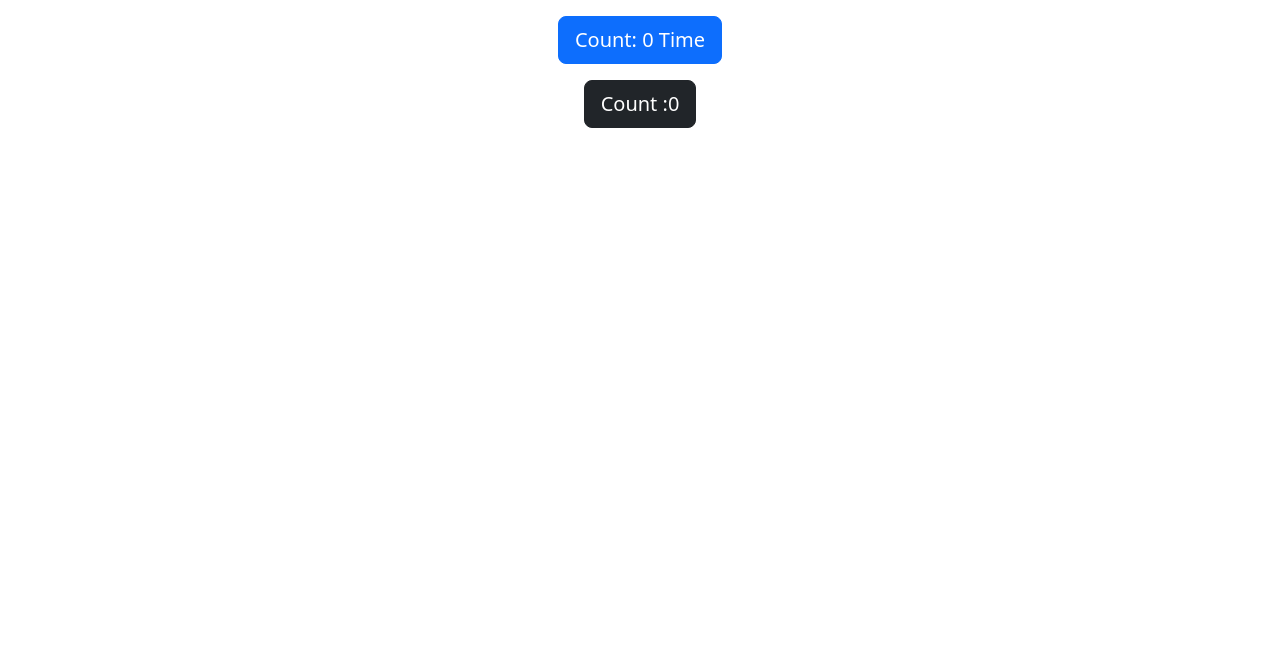
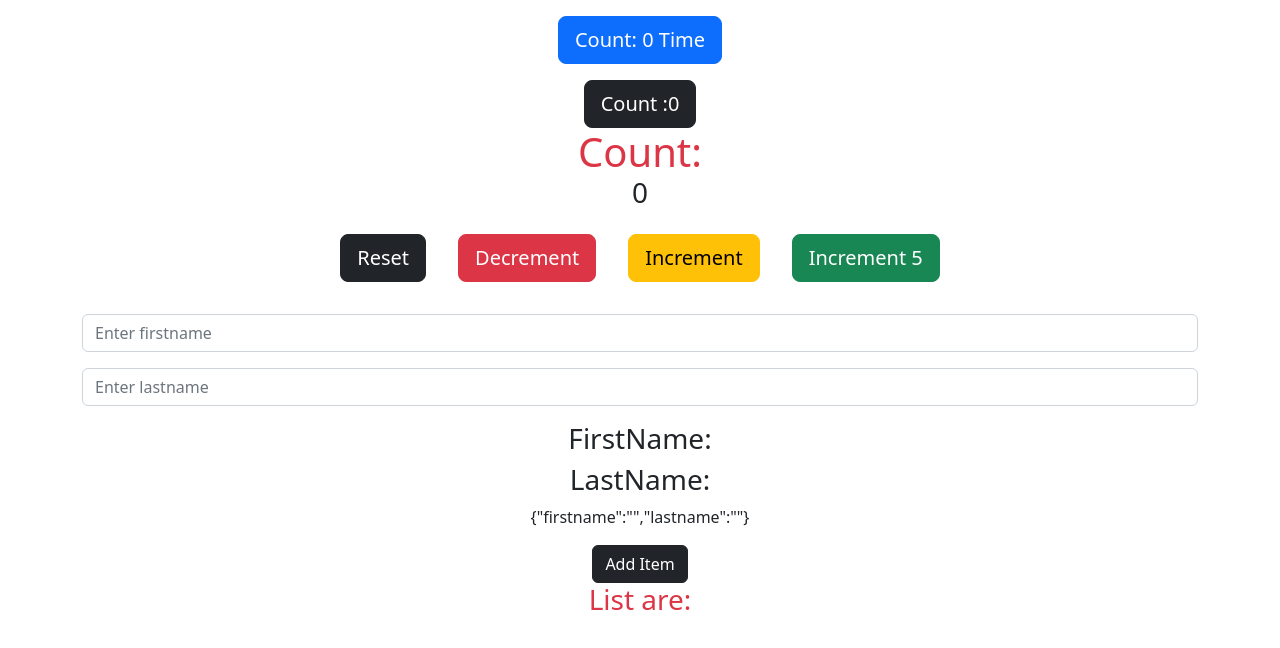
Before and after one commit to Shiv392/ReactJS_Advanced, a React (Create React App) app in the folder react_adv/: page / in a window 1280 px wide. Shown: the top 648 px of the page. Built offline with nearby package versions, Linux system fonts and the light colour scheme.

Commit message:
added some useState concept

```diff
--- a/react_adv/src/App.js
+++ b/react_adv/src/App.js
@@ -2,12 +2,18 @@ import './App.css';
 import 'bootstrap/dist/css/bootstrap.css';
 import ClassCounter from './components/ClassCounter';
 import HookCounter from './components/HookCounter';
+import HookCounterTwo from './components/HookCounterTwo';
+import HookCounter3 from './components/HookCounter3';
+import HookCounter4 from './components/HookCounter4';
 
 function App() {
   return (
     <div className="App">
      <ClassCounter />
      <HookCounter />
+     <HookCounterTwo />
+     <HookCounter3/>
+     <HookCounter4/>
     </div>
   );
 }
--- /dev/null
+++ b/react_adv/src/components/HookCounter3.js
@@ -0,0 +1,27 @@
+import React,{useState} from 'react'
+
+function HookCounter3() {
+    const [name,setName]=useState({
+        firstname:'',lastname:''
+    })
+  return (
+    <div className='container mt-3'>
+      <form className='form'>
+       <div className='mb-3'>
+        <input type='text' value={name.firstname} onChange={e=> setName({...name,firstname:e.target.value})} className='form-control'  placeholder='Enter firstname'/>
+       </div>
+       {/* //copy every propoerty from name then overrite it */}
+       <div className='mb-3'>
+        <input type='text' value={name.lastname} onChange={e=>setName({...name,lastname:e.target.value})} className='form-control' placeholder='Enter lastname'/>
+       </div>
+       <div className='mt-2'>
+        <h3>FirstName:{name.firstname}</h3>
+        <h3>LastName:{name.lastname}</h3>
+        <p>{JSON.stringify(name)}</p>
+       </div>
+      </form>
+    </div>
+  )
+}
+
+export default HookCounter3
--- /dev/null
+++ b/react_adv/src/components/HookCounter4.js
@@ -0,0 +1,24 @@
+import React,{useState} from 'react'
+
+function HookCounter4() {
+    const [items,setItem]=useState([]);
+    const AddItem=()=>{
+        setItem([...items,{
+            id:items.length,
+            value: ~~(Math.random()*10)+1
+        }])
+    }
+  return (
+    <div><button className='btn btn-dark btn-md' onClick={AddItem}>Add Item</button>
+      <h3 className="text text-center text-danger">List are:</h3>
+
+      <ul>
+        {items.map(item=>
+            <li key={item.id}>{item.value}</li>
+        )}
+      </ul>
+    </div>
+  )
+}
+
+export default HookCounter4
--- /dev/null
+++ b/react_adv/src/components/HookCounterTwo.js
@@ -0,0 +1,22 @@
+import React, {useState} from 'react'
+
+function HookCounterTwo() {
+    let initialCount=0;
+    const [count,setCount]=useState(initialCount);
+    const IncrementFive=()=>{
+      for(let i=0;i<5;i++){
+        setCount(prevCount=> prevCount+1)
+      }
+    }
+  return (
+    <div>
+      <h1 className='text text-center text-danger'> Count: <h3 className='text text-center text-dark'>{count}</h3></h1>
+      <button onClick={()=>setCount(initialCount)} className='btn btn-lg btn-dark m-3'>Reset</button>
+      <button onClick={()=>setCount(count-1)} className='btn btn-lg btn-danger m-3'>Decrement</button>
+      <button onClick={()=>setCount(count+1)} className='btn btn-lg btn-warning m-3'>Increment</button>
+    <button onClick={IncrementFive} className='btn btn-lg btn-success m-3'>Increment 5</button>
+    </div>
+  )
+}
+
+export default HookCounterTwo
```
